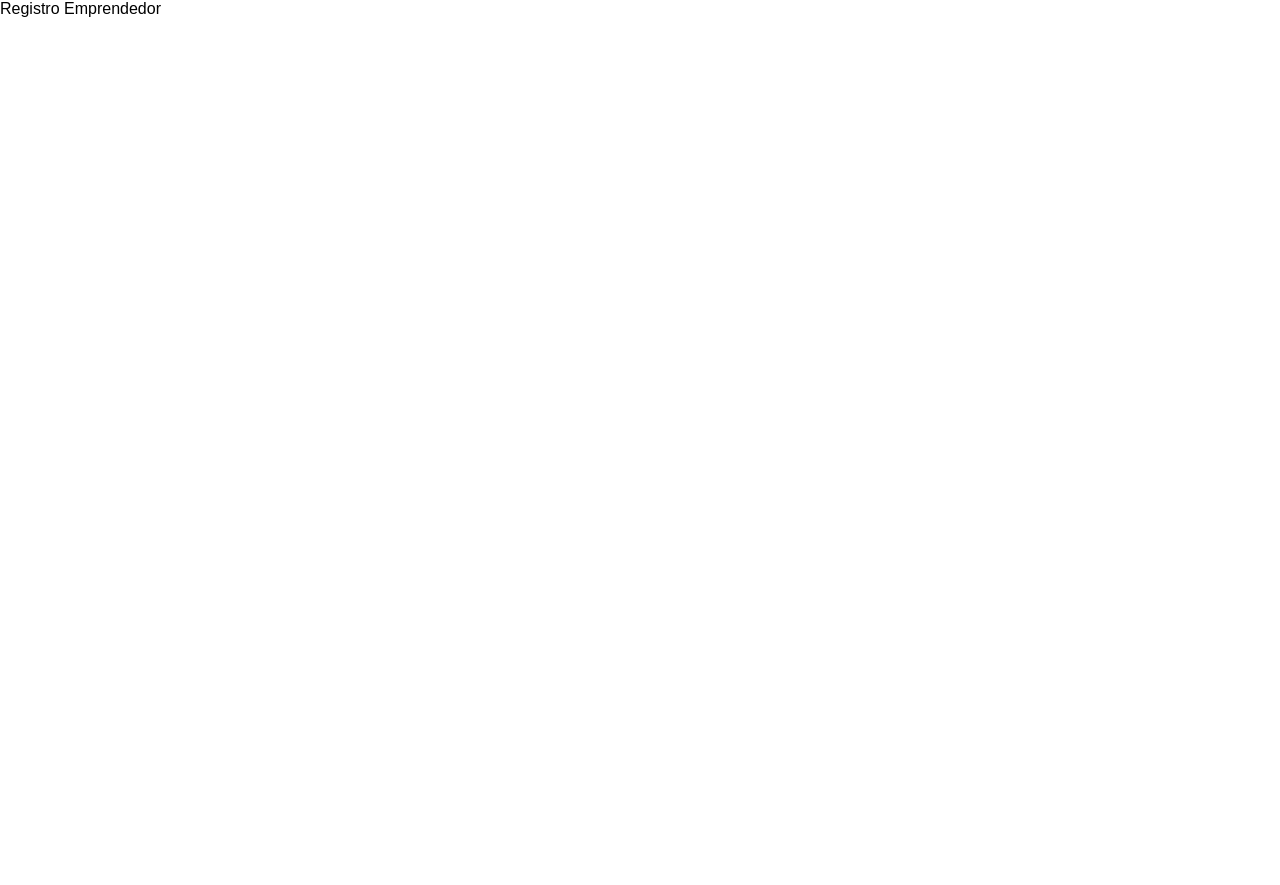
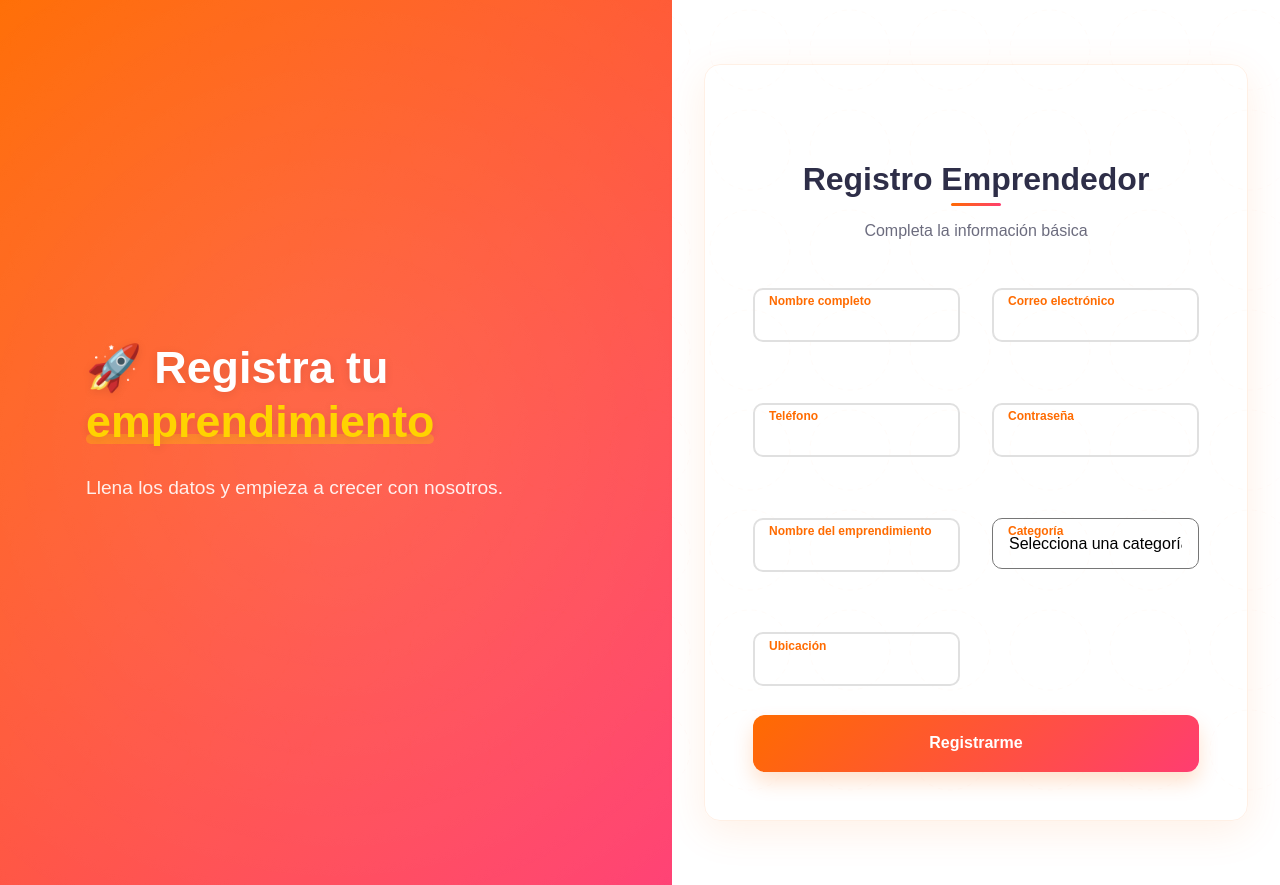
Before and after one commit to Alex-cyber-cyber/CashBack, a React (Vite) app: page /register/emprendedor in a window 1280 px wide. Before the commit the page ends 800 px from the top, so only its background shows below. Built offline with nearby package versions, Linux system fonts and the light colour scheme.

Commit message:
Registro Empremprendedor

```diff
--- a/src/App.tsx
+++ b/src/App.tsx
@@ -1,7 +1,7 @@
 import { BrowserRouter, Routes, Route, Navigate } from "react-router-dom";
 import LoginPage from "./modules/auth/pages/LoginPage";
 import RegisterOptions from "./modules/auth/pages/RegisterOptions";
-
+import RegisterEmprendedor from "./modules/auth/pages/RegisterEmprendedor";
 function App() {
   return (
     <BrowserRouter>
@@ -9,7 +9,7 @@ function App() {
         <Route path="/" element={<Navigate to="/register" replace />} />
 
         <Route path="/register" element={<RegisterOptions />} />
-        <Route path="/register/emprendedor" element={<div>Registro Emprendedor</div>} />
+        <Route path="/register/emprendedor" element={<RegisterEmprendedor />} />
         <Route path="/register/cliente" element={<div>Registro Cliente</div>} />
         <Route path="/login" element={<LoginPage />} />
         <Route path="*" element={<Navigate to="/register" replace />} />
--- a/src/modules/auth/Styles/styles.scss
+++ b/src/modules/auth/Styles/styles.scss
@@ -153,7 +153,7 @@ body {
 
 .login-form {
   width: 100%;
-  max-width: 450px;
+  max-width: 750px;
   padding: 4rem 3.5rem;
   margin: 2rem;
   border-radius: 16px;
@@ -493,7 +493,7 @@ body {
   display: flex;
   flex-direction: column;
   align-items: center;
-  justify-content: flex-start;
+  justify-content: center;
   padding: 3rem 2rem;
 }
 
@@ -548,3 +548,50 @@ body {
   background: var(--accent);
   color: #fff;
 }
+
+.floating-input select {
+  width: 100%;
+  padding: 1.2rem 1rem 0.8rem;
+  border-radius: 10px;
+  font-size: 1rem;
+  background-color: transparent;
+  outline: none;
+  transition: all 0.3s;
+  appearance: none;
+  z-index: 1;
+  position: relative;
+}
+
+.floating-input select:focus + label,
+.floating-input select:not([value=""]) + label {
+  top: 0.4rem;
+  left: 1rem;
+  font-size: 0.75rem;
+  color: var(--primary);
+  font-weight: 600;
+}
+
+.login-form {
+  width: 100%;
+  max-width: 600px;
+  padding: 3rem 3rem;
+  margin: 1rem auto;
+  border-radius: 16px;
+  box-shadow: 0 10px 40px rgba(255, 107, 0, 0.1);
+}
+
+.inputs-grid {
+  display: grid;
+  grid-template-columns: repeat(2, 1fr);
+  gap: 2rem;
+  width: 100%;
+  justify-items: stretch;
+}
+
+.input-group.floating-input input,
+.input-group.floating-input select {
+  width: 100%;
+  font-size: 1rem;
+  padding: 1rem;
+  box-sizing: border-box;
+}
--- /dev/null
+++ b/src/modules/auth/pages/RegisterEmprendedor.tsx
@@ -0,0 +1,151 @@
+import React, { useState } from "react";
+import "../Styles/styles.scss";
+
+const RegisterEmprendedor = () => {
+  const [formData, setFormData] = useState({
+    nombreCompleto: "",
+    email: "",
+    telefono: "",
+    password: "",
+    nombreNegocio: "",
+    categoria: "",
+    ubicacion: "",
+  });
+
+  const handleChange = (
+    e: React.ChangeEvent<HTMLInputElement | HTMLSelectElement>
+  ) => {
+    const { name, value } = e.target;
+    setFormData({ ...formData, [name]: value });
+  };
+
+  const handleSubmit = (e: React.FormEvent) => {
+    e.preventDefault();
+    console.log("Datos enviados:", formData);
+  };
+
+  return (
+    <div className="auth-container">
+      {/* Panel izquierdo */}
+      <div className="auth-left-panel">
+        <div className="brand-content">
+          <h1 className="brand-title">
+            🚀 Registra tu <span className="highlight">emprendimiento</span>
+          </h1>
+          <p className="brand-subtitle">
+            Llena los datos y empieza a crecer con nosotros.
+          </p>
+        </div>
+      </div>
+
+      {/* Panel derecho */}
+      <div className="auth-right-panel">
+        <form onSubmit={handleSubmit} className="login-form">
+          <div className="form-header">
+            <h2 className="welcome-title">Registro Emprendedor</h2>
+            <p className="welcome-subtitle">Completa la información básica</p>
+          </div>
+
+          {/* Rejilla de 2 en 2 */}
+          <div className="inputs-grid">
+            <div className="input-group floating-input">
+              <input
+                type="text"
+                name="nombreCompleto"
+                value={formData.nombreCompleto}
+                onChange={handleChange}
+                required
+              />
+              <label>Nombre completo</label>
+              <div className="input-highlight"></div>
+            </div>
+
+            <div className="input-group floating-input">
+              <input
+                type="email"
+                name="email"
+                value={formData.email}
+                onChange={handleChange}
+                required
+              />
+              <label>Correo electrónico</label>
+              <div className="input-highlight"></div>
+            </div>
+
+            <div className="input-group floating-input">
+              <input
+                type="tel"
+                name="telefono"
+                value={formData.telefono}
+                onChange={handleChange}
+                required
+              />
+              <label>Teléfono</label>
+              <div className="input-highlight"></div>
+            </div>
+
+            <div className="input-group floating-input">
+              <input
+                type="password"
+                name="password"
+                value={formData.password}
+                onChange={handleChange}
+                required
+              />
+              <label>Contraseña</label>
+              <div className="input-highlight"></div>
+            </div>
+
+            <div className="input-group floating-input">
+              <input
+                type="text"
+                name="nombreNegocio"
+                value={formData.nombreNegocio}
+                onChange={handleChange}
+                required
+              />
+              <label>Nombre del emprendimiento</label>
+              <div className="input-highlight"></div>
+            </div>
+
+            <div className="input-group floating-input">
+              <select
+                name="categoria"
+                value={formData.categoria}
+                onChange={handleChange}
+                required
+              >
+                <option value="">Selecciona una categoría</option>
+                <option value="alimentacion">Alimentación</option>
+                <option value="tecnologia">Tecnología</option>
+                <option value="moda">Moda</option>
+                <option value="servicios">Servicios</option>
+                <option value="otros">Otros</option>
+              </select>
+              <label>Categoría</label>
+              <div className="input-highlight"></div>
+            </div>
+
+            <div className="input-group floating-input">
+              <input
+                type="text"
+                name="ubicacion"
+                value={formData.ubicacion}
+                onChange={handleChange}
+                required
+              />
+              <label>Ubicación</label>
+              <div className="input-highlight"></div>
+            </div>
+          </div>
+
+          <button type="submit" className="login-button">
+            Registrarme
+          </button>
+        </form>
+      </div>
+    </div>
+  );
+};
+
+export default RegisterEmprendedor;
--- a/src/modules/auth/pages/RegisterOptions.tsx
+++ b/src/modules/auth/pages/RegisterOptions.tsx
@@ -7,7 +7,6 @@ const RegisterOptions = () => {
 
   return (
     <div className="auth-container">
-      {/* Panel izquierdo igual que en Login */}
       <div className="auth-left-panel">
         <div className="brand-content">
           <h1 className="brand-title">
@@ -19,7 +18,7 @@ const RegisterOptions = () => {
         </div>
       </div>
 
-      {/* Panel derecho con opciones */}
+
       <div className="auth-right-panel">
         <div className="form-header">
           <h2 className="welcome-title">Elige tu tipo de cuenta</h2>
```
